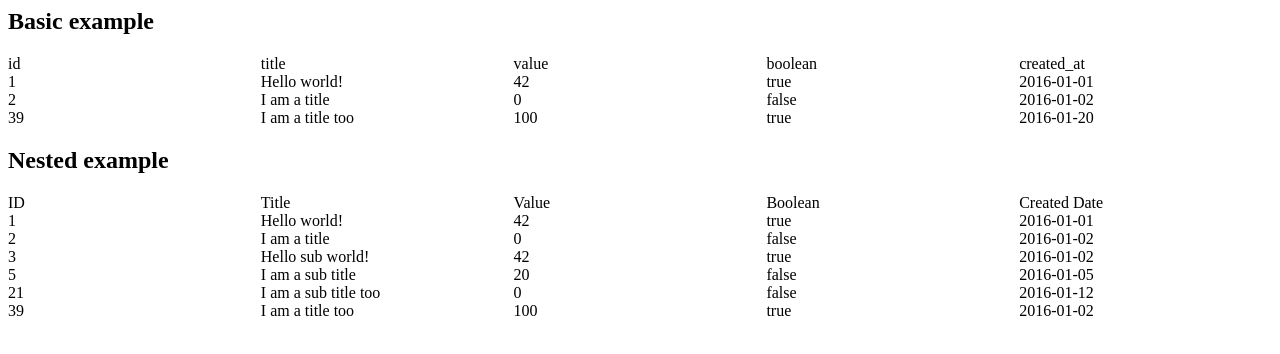
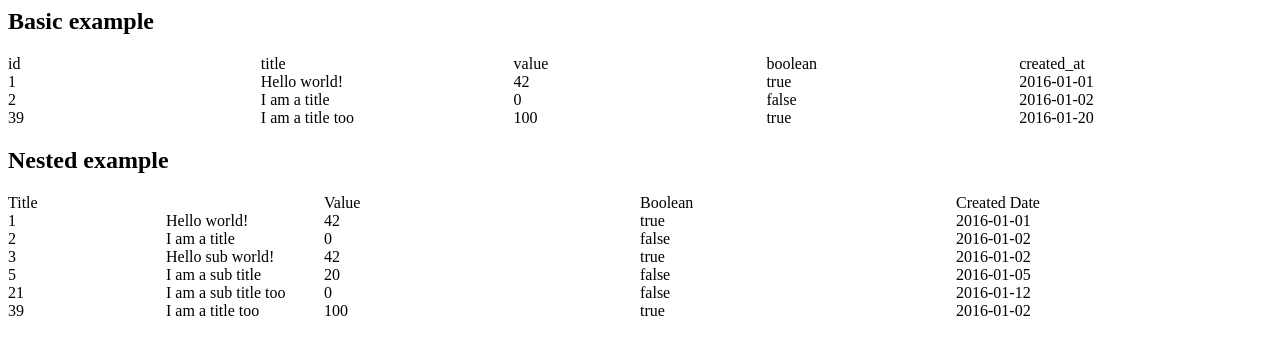
Before and after one commit to juanca/marion-tree, a website: page index.html in a window 1280 px wide. Drawn offline with Linux system fonts and the light colour scheme.

Commit message:
Implement groups of cells as a column

```diff
--- a/index.html
+++ b/index.html
@@ -27,8 +27,10 @@
       <div id='example-2'></div>
       <script type='text/javascript'>
         var columns = new Backbone.Collection([
-          { label: 'ID', name: 'id' },
-          { label: 'Title', name: 'title' },
+          { label: 'Title', cells: [
+            { name: 'id' },
+            { name: 'title' },
+          ]},
           { label: 'Value', name: 'value' },
           { label: 'Boolean', name: 'boolean' },
           { label: 'Created Date', name: 'created_at' }
--- a/lib/stylesheets/body-row-columns.scss
+++ b/lib/stylesheets/body-row-columns.scss
@@ -1,3 +1,5 @@
 .body-row-columns {
-   display: flex;
+  display: flex;
+  flex-grow: 1;
+  flex-basis: 0;
 }
--- a/marionette-tree.js
+++ b/marionette-tree.js
@@ -826,14 +826,27 @@ webpackJsonpMarionetteTree([0],[
 
 	  BodyRowColumns.prototype.getChildView = function(column) {
 	    var ref;
-	    return (ref = column.get('cell')) != null ? ref : this.childView;
+	    if (column.get('cells')) {
+	      return this.constructor;
+	    } else {
+	      return (ref = column.get('cell')) != null ? ref : this.childView;
+	    }
 	  };
 
 	  BodyRowColumns.prototype.childViewOptions = function(column) {
-	    return {
-	      column: column,
-	      model: this.model
-	    };
+	    var columns;
+	    if (column.get('cells')) {
+	      columns = new Backbone.Collection(column.get('cells'));
+	      return {
+	        columns: columns,
+	        model: this.model
+	      };
+	    } else {
+	      return {
+	        column: column,
+	        model: this.model
+	      };
+	    }
 	  };
 
 	  BodyRowColumns.prototype.initialize = function(arg) {
@@ -883,7 +896,7 @@ webpackJsonpMarionetteTree([0],[
 
 
 	// module
-	exports.push([module.id, ".body-row-columns {\n  display: flex; }\n", ""]);
+	exports.push([module.id, ".body-row-columns {\n  display: flex;\n  flex-grow: 1;\n  flex-basis: 0; }\n", ""]);
 
 	// exports
 
```
Also changed, not shown: lib/javascripts/body-row-columns.coffee (+9 -2 lines), spec/body-row-columns-spec.coffee (+11 -0 lines), README.md.
